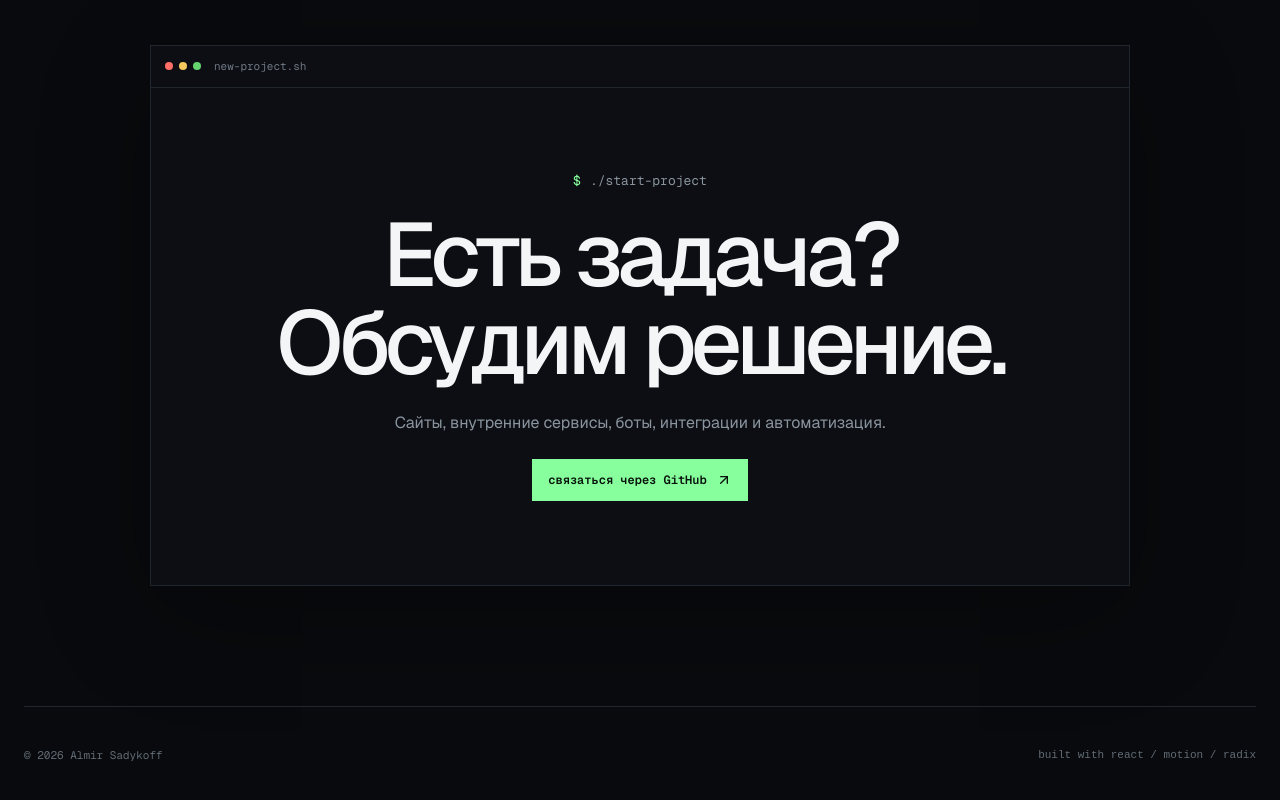
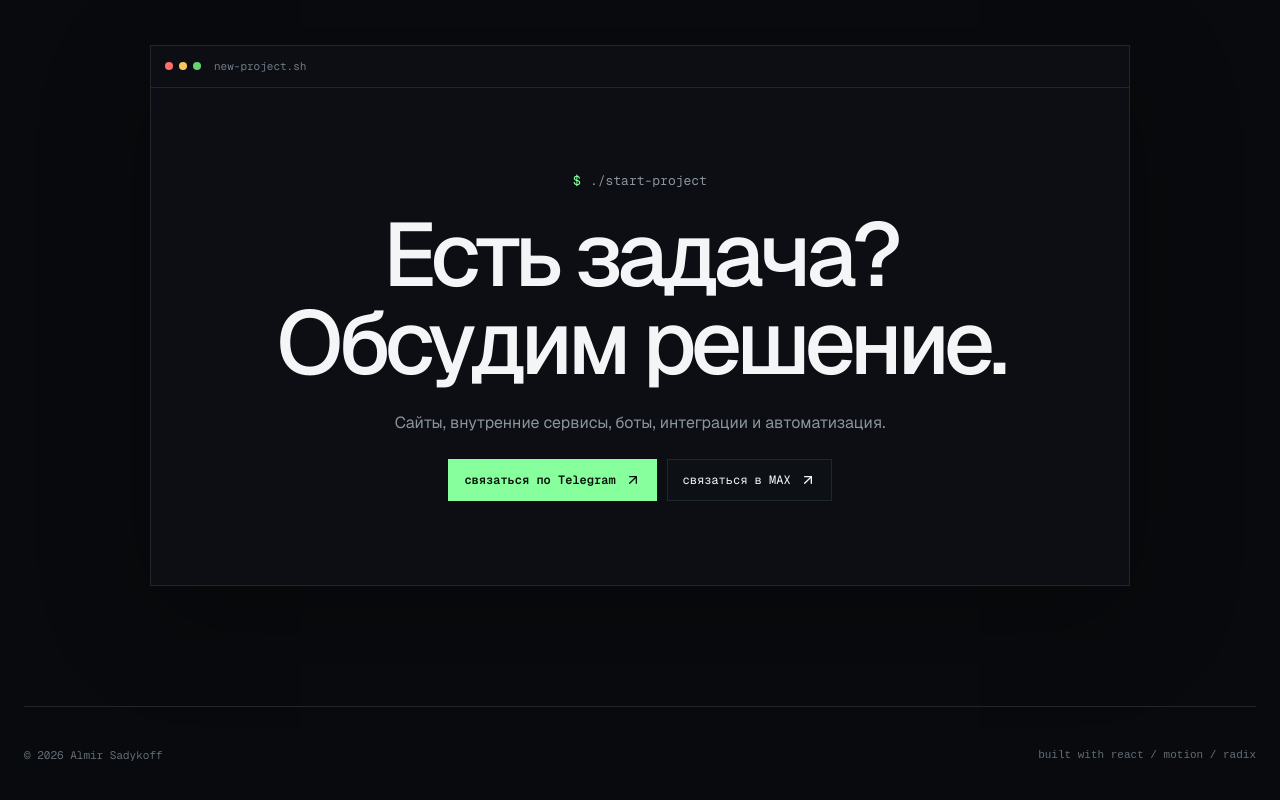
Before and after one commit to nozloy/portfolio, a React (Vite) app: page / in a window 1280 px wide. Shown: the part 5066-5866 px from the top of the page. Built offline with nearby package versions, Linux system fonts and the light colour scheme.

Commit message:
Update portfolio contact links

```diff
--- a/src/App.tsx
+++ b/src/App.tsx
@@ -145,9 +145,14 @@ function Contact() {
           <div className="prompt-line"><span>$</span> ./start-project</div>
           <h2>Есть задача?<br />Обсудим решение.</h2>
           <p>Сайты, внутренние сервисы, боты, интеграции и автоматизация.</p>
-          <a className="button-primary" href="https://github.com/nozloy" target="_blank" rel="noreferrer">
-            связаться через GitHub <ArrowUpRight size={16} />
-          </a>
+          <div className="hero-actions">
+            <a className="button-primary" href="https://t.me/nozloy" target="_blank" rel="noreferrer">
+              связаться по Telegram <ArrowUpRight size={16} />
+            </a>
+            <a className="button-ghost" href="https://max.ru/u/f9LHodD0cOLKxanC14xetvwGk-FxNObFBQldRufCrAo2qiNpqyUhLnM_YW4" target="_blank" rel="noreferrer">
+              связаться в MAX <ArrowUpRight size={16} />
+            </a>
+          </div>
         </div>
       </div>
     </section>
```
